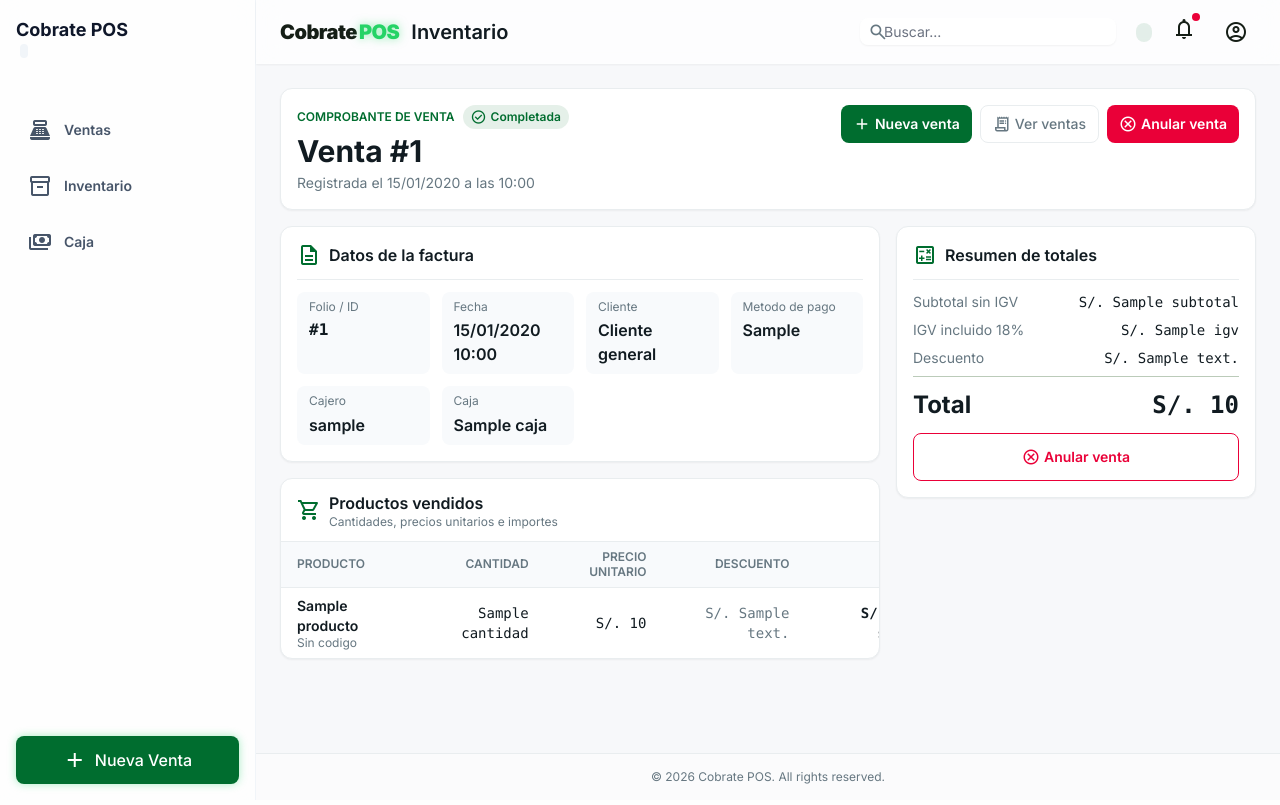
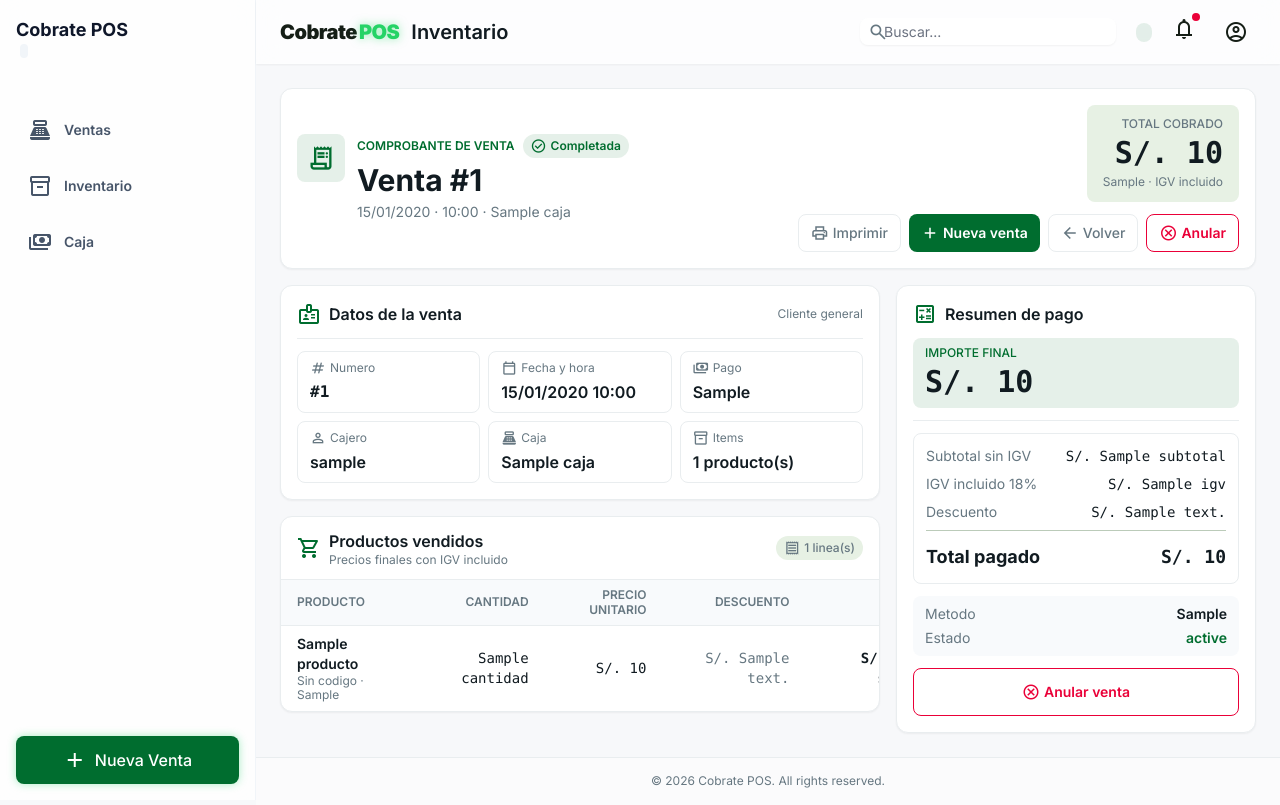
Before and after one commit to Yerridev/sistema-pos, a Django app: template templates/dashboard/detalle_venta.html in a window 1280 px wide. Run offline with Django 5.2, Linux system fonts and the light colour scheme; the template is opened without the code that fills it: most values are stand-ins (such as "Sample title", 1, 10 or a date in 2020); some libraries are stand-ins or nearby versions.

Commit message:
feat: mejorar detalle de venta

```diff
--- a/templates/dashboard/detalle_venta.html
+++ b/templates/dashboard/detalle_venta.html
@@ -15,8 +15,12 @@
   </div>
   {% endif %}
 
-  <section class="bg-white rounded-xl shadow-sm border border-border-subtle p-lg">
-    <div class="flex flex-col xl:flex-row xl:items-start xl:justify-between gap-lg">
+  <section class="bg-white rounded-xl shadow-sm border border-border-subtle overflow-hidden">
+    <div class="p-lg flex flex-col xl:flex-row xl:items-center xl:justify-between gap-lg">
+      <div class="min-w-0 flex items-start gap-md">
+        <div class="hidden sm:flex h-12 w-12 shrink-0 items-center justify-center rounded-lg bg-primary/10 text-primary">
+          <span class="material-symbols-outlined text-[28px]" aria-hidden="true">receipt_long</span>
+        </div>
         <div class="min-w-0">
           <div class="flex flex-wrap items-center gap-sm">
             <p class="text-caption-xs font-semibold uppercase text-primary">Comprobante de venta</p>
@@ -37,25 +41,37 @@
             </span>
             {% endif %}
           </div>
-        <h1 class="mt-xs text-3xl font-bold text-text-primary">Venta #{{ venta.id }}</h1>
-        <p class="mt-xs text-sm text-text-secondary">Registrada el {{ venta.fecha|date:"d/m/Y" }} a las {{ venta.fecha|date:"H:i" }}</p>
+          <h1 class="mt-xs text-2xl sm:text-3xl font-bold text-text-primary">Venta #{{ venta.id }}</h1>
+          <p class="mt-xs text-sm text-text-secondary">{{ venta.fecha|date:"d/m/Y" }} · {{ venta.fecha|date:"H:i" }} · {{ venta.caja.nombre }}</p>
+        </div>
       </div>
 
-      <div class="flex flex-wrap gap-sm">
+      <div class="flex flex-col sm:items-end gap-md">
+        <div class="rounded-lg bg-surface-container px-lg py-md text-left sm:text-right">
+          <p class="text-caption-xs font-medium uppercase text-text-secondary">Total cobrado</p>
+          <p class="mt-xs font-mono text-3xl font-bold text-text-primary">S/. {{ venta.total }}</p>
+          <p class="mt-xs text-caption-xs text-text-secondary">{{ venta.get_metodo_pago_display }} · IGV incluido</p>
+        </div>
+        <div class="flex flex-wrap justify-start sm:justify-end gap-sm">
+          <button type="button" id="print-sale" class="inline-flex items-center justify-center gap-xs rounded-lg border border-border-subtle px-md py-sm text-sm font-medium text-text-secondary hover:bg-slate-50 transition-colors">
+            <span class="material-symbols-outlined text-[18px]" aria-hidden="true">print</span>
+            Imprimir
+          </button>
           <a href="{% url 'ventas:nueva_venta' %}" class="inline-flex items-center justify-center gap-xs rounded-lg bg-primary px-md py-sm text-sm font-semibold text-white hover:bg-primary-hover focus:ring-4 focus:ring-primary/20 transition-colors">
             <span class="material-symbols-outlined text-[18px]" aria-hidden="true">add</span>
             Nueva venta
           </a>
           <a href="{% url 'ventas:dashboard' %}" class="inline-flex items-center justify-center gap-xs rounded-lg border border-border-subtle px-md py-sm text-sm font-medium text-text-secondary hover:bg-slate-50 transition-colors">
-          <span class="material-symbols-outlined text-[18px]" aria-hidden="true">receipt_long</span>
-          Ver ventas
+            <span class="material-symbols-outlined text-[18px]" aria-hidden="true">arrow_back</span>
+            Volver
           </a>
           {% if venta.estado != "ANULADA" %}
-        <button id="open-cancel-modal" type="button" class="inline-flex items-center justify-center gap-xs rounded-lg bg-error px-md py-sm text-sm font-semibold text-white hover:bg-red-700 focus:ring-4 focus:ring-red-200 transition-colors">
+          <button id="open-cancel-modal" type="button" class="inline-flex items-center justify-center gap-xs rounded-lg border border-error px-md py-sm text-sm font-semibold text-error hover:bg-red-50 focus:ring-4 focus:ring-red-100 transition-colors">
             <span class="material-symbols-outlined text-[18px]" aria-hidden="true">cancel</span>
-          Anular venta
+            Anular
           </button>
           {% endif %}
+        </div>
       </div>
     </div>
   </section>
@@ -63,39 +79,63 @@
   <section class="grid grid-cols-1 xl:grid-cols-[minmax(0,1fr),360px] gap-lg items-start">
     <div class="flex flex-col gap-lg">
       <article class="bg-white rounded-xl shadow-sm border border-border-subtle p-lg">
-        <div class="flex items-center gap-sm border-b border-border-subtle pb-md">
-          <span class="material-symbols-outlined text-primary" aria-hidden="true">description</span>
-          <h2 class="font-semibold text-text-primary">Datos de la factura</h2>
+        <div class="flex items-center justify-between gap-md border-b border-border-subtle pb-md">
+          <div class="flex items-center gap-sm">
+            <span class="material-symbols-outlined text-primary" aria-hidden="true">badge</span>
+            <h2 class="font-semibold text-text-primary">Datos de la venta</h2>
+          </div>
+          <span class="text-caption-xs text-text-secondary">Cliente general</span>
         </div>
 
-        <dl class="mt-md grid grid-cols-1 sm:grid-cols-2 xl:grid-cols-4 gap-md">
-          <div class="rounded-lg bg-slate-50 px-md py-sm">
-            <dt class="text-caption-xs text-text-secondary">Folio / ID</dt>
+        <dl class="mt-md grid grid-cols-1 sm:grid-cols-2 xl:grid-cols-3 gap-sm">
+          <div class="rounded-lg border border-border-subtle px-md py-sm">
+            <dt class="flex items-center gap-xs text-caption-xs text-text-secondary">
+              <span class="material-symbols-outlined text-[16px]" aria-hidden="true">tag</span>
+              Numero
+            </dt>
             <dd class="mt-xs font-mono font-semibold text-text-primary">#{{ venta.id }}</dd>
           </div>
-          <div class="rounded-lg bg-slate-50 px-md py-sm">
-            <dt class="text-caption-xs text-text-secondary">Fecha</dt>
+          <div class="rounded-lg border border-border-subtle px-md py-sm">
+            <dt class="flex items-center gap-xs text-caption-xs text-text-secondary">
+              <span class="material-symbols-outlined text-[16px]" aria-hidden="true">calendar_today</span>
+              Fecha y hora
+            </dt>
             <dd class="mt-xs font-semibold text-text-primary">{{ venta.fecha|date:"d/m/Y H:i" }}</dd>
           </div>
-          <div class="rounded-lg bg-slate-50 px-md py-sm">
-            <dt class="text-caption-xs text-text-secondary">Cliente</dt>
-            <dd class="mt-xs font-semibold text-text-primary">Cliente general</dd>
-          </div>
-          <div class="rounded-lg bg-slate-50 px-md py-sm">
-            <dt class="text-caption-xs text-text-secondary">Metodo de pago</dt>
+          <div class="rounded-lg border border-border-subtle px-md py-sm">
+            <dt class="flex items-center gap-xs text-caption-xs text-text-secondary">
+              <span class="material-symbols-outlined text-[16px]" aria-hidden="true">payments</span>
+              Pago
+            </dt>
             <dd class="mt-xs font-semibold text-text-primary">{{ venta.get_metodo_pago_display }}</dd>
           </div>
-          <div class="rounded-lg bg-slate-50 px-md py-sm">
-            <dt class="text-caption-xs text-text-secondary">Cajero</dt>
+          <div class="rounded-lg border border-border-subtle px-md py-sm">
+            <dt class="flex items-center gap-xs text-caption-xs text-text-secondary">
+              <span class="material-symbols-outlined text-[16px]" aria-hidden="true">person</span>
+              Cajero
+            </dt>
             <dd class="mt-xs font-semibold text-text-primary">{{ venta.cajero.username }}</dd>
           </div>
-          <div class="rounded-lg bg-slate-50 px-md py-sm">
-            <dt class="text-caption-xs text-text-secondary">Caja</dt>
+          <div class="rounded-lg border border-border-subtle px-md py-sm">
+            <dt class="flex items-center gap-xs text-caption-xs text-text-secondary">
+              <span class="material-symbols-outlined text-[16px]" aria-hidden="true">point_of_sale</span>
+              Caja
+            </dt>
             <dd class="mt-xs font-semibold text-text-primary">{{ venta.caja.nombre }}</dd>
           </div>
+          <div class="rounded-lg border border-border-subtle px-md py-sm">
+            <dt class="flex items-center gap-xs text-caption-xs text-text-secondary">
+              <span class="material-symbols-outlined text-[16px]" aria-hidden="true">inventory_2</span>
+              Items
+            </dt>
+            <dd class="mt-xs font-semibold text-text-primary">{{ venta.detalles.count }} producto(s)</dd>
+          </div>
           {% if venta.estado == "ANULADA" %}
-          <div class="rounded-lg bg-red-50 px-md py-sm sm:col-span-2">
-            <dt class="text-caption-xs text-error">Anulacion</dt>
+          <div class="rounded-lg bg-red-50 px-md py-sm sm:col-span-2 xl:col-span-3">
+            <dt class="flex items-center gap-xs text-caption-xs text-error">
+              <span class="material-symbols-outlined text-[16px]" aria-hidden="true">report</span>
+              Anulacion
+            </dt>
             <dd class="mt-xs text-sm font-medium text-text-primary">
               {{ venta.fecha_anulacion|date:"d/m/Y H:i" }} por {{ venta.anulado_por.username|default:"-" }}
             </dd>
@@ -106,12 +146,18 @@
       </article>
 
       <article class="bg-white rounded-xl shadow-sm border border-border-subtle overflow-hidden">
-        <div class="px-lg py-md border-b border-border-subtle flex items-center gap-sm">
+        <div class="px-lg py-md border-b border-border-subtle flex flex-col sm:flex-row sm:items-center sm:justify-between gap-sm">
+          <div class="flex items-center gap-sm">
             <span class="material-symbols-outlined text-primary" aria-hidden="true">shopping_cart</span>
             <div>
               <h2 class="font-semibold text-text-primary">Productos vendidos</h2>
-            <p class="text-caption-xs text-text-secondary">Cantidades, precios unitarios e importes</p>
+              <p class="text-caption-xs text-text-secondary">Precios finales con IGV incluido</p>
             </div>
+          </div>
+          <span class="inline-flex items-center gap-xs rounded-full bg-surface-container px-sm py-xs text-caption-xs font-medium text-text-secondary">
+            <span class="material-symbols-outlined text-[16px]" aria-hidden="true">receipt</span>
+            {{ venta.detalles.count }} linea(s)
+          </span>
         </div>
 
         <div class="overflow-x-auto">
@@ -130,11 +176,11 @@
               <tr class="hover:bg-slate-50 transition-colors">
                 <td class="px-lg py-sm">
                   <p class="font-semibold text-text-primary">{{ detalle.producto.nombre }}</p>
-                  <p class="text-caption-xs text-text-secondary">{{ detalle.producto.codigo_barra|default:"Sin codigo" }}</p>
+                  <p class="text-caption-xs text-text-secondary">{{ detalle.producto.codigo_barra|default:"Sin codigo" }} · {{ detalle.producto.get_unidad_display }}</p>
                 </td>
                 <td class="px-lg py-sm text-right font-mono text-text-primary">{{ detalle.cantidad }}</td>
                 <td class="px-lg py-sm text-right font-mono text-text-primary">S/. {{ detalle.precio_unitario }}</td>
-                <td class="px-lg py-sm text-right font-mono text-text-secondary">S/. {{ detalle.descuento_linea }}</td>
+                <td class="px-lg py-sm text-right font-mono {% if detalle.descuento_linea > 0 %}text-error{% else %}text-text-secondary{% endif %}">S/. {{ detalle.descuento_linea }}</td>
                 <td class="px-lg py-sm text-right font-mono font-semibold text-text-primary">S/. {{ detalle.subtotal }}</td>
               </tr>
               {% empty %}
@@ -149,27 +195,44 @@
     </div>
 
     <aside class="bg-white rounded-xl shadow-sm border border-border-subtle p-lg flex flex-col gap-md xl:sticky xl:top-6">
-      <div class="flex items-center gap-sm border-b border-border-subtle pb-md">
+      <div class="border-b border-border-subtle pb-md">
+        <div class="flex items-center gap-sm">
           <span class="material-symbols-outlined text-primary" aria-hidden="true">calculate</span>
-        <h2 class="font-semibold text-text-primary">Resumen de totales</h2>
+          <h2 class="font-semibold text-text-primary">Resumen de pago</h2>
+        </div>
+        <div class="mt-md rounded-lg bg-primary/10 px-md py-sm">
+          <p class="text-caption-xs font-medium uppercase text-primary">Importe final</p>
+          <p class="mt-xs font-mono text-3xl font-bold text-text-primary">S/. {{ venta.total }}</p>
+        </div>
       </div>
 
-      <div class="flex flex-col gap-sm">
-        <div class="flex justify-between text-sm text-text-secondary">
+      <div class="flex flex-col gap-sm rounded-lg border border-border-subtle p-md">
+        <div class="flex items-center justify-between gap-md text-sm text-text-secondary">
           <span>Subtotal sin IGV</span>
           <span class="font-mono text-text-primary">S/. {{ venta.subtotal }}</span>
         </div>
-        <div class="flex justify-between text-sm text-text-secondary">
+        <div class="flex items-center justify-between gap-md text-sm text-text-secondary">
           <span>IGV incluido 18%</span>
           <span class="font-mono text-text-primary">S/. {{ venta.igv }}</span>
         </div>
-        <div class="flex justify-between text-sm text-text-secondary">
+        <div class="flex items-center justify-between gap-md text-sm text-text-secondary">
           <span>Descuento</span>
           <span class="font-mono text-text-primary">S/. {{ venta.descuento }}</span>
         </div>
-        <div class="flex justify-between border-t border-outline-variant pt-md text-2xl font-bold text-text-primary">
-          <span>Total</span>
+        <div class="flex items-center justify-between gap-md border-t border-outline-variant pt-md text-lg font-bold text-text-primary">
+          <span>Total pagado</span>
           <span class="font-mono">S/. {{ venta.total }}</span>
+        </div>
+      </div>
+
+      <div class="rounded-lg bg-slate-50 px-md py-sm text-sm">
+        <div class="flex items-center justify-between gap-md">
+          <span class="text-text-secondary">Metodo</span>
+          <span class="font-semibold text-text-primary">{{ venta.get_metodo_pago_display }}</span>
+        </div>
+        <div class="mt-xs flex items-center justify-between gap-md">
+          <span class="text-text-secondary">Estado</span>
+          <span class="font-semibold {% if venta.estado == 'ANULADA' %}text-error{% else %}text-primary{% endif %}">{{ venta.get_estado_display }}</span>
         </div>
       </div>
 
@@ -203,7 +266,7 @@
     <form method="post" action="{% url 'ventas:anular_venta' venta.id %}" class="p-lg flex flex-col gap-md">
       {% csrf_token %}
       <div class="rounded-lg bg-red-50 px-md py-sm text-sm text-error">
-        ¿Estas seguro de que deseas anular esta venta? Esta operacion no debe usarse por accidente.
+        Estas seguro de que deseas anular esta venta? Esta operacion no debe usarse por accidente.
       </div>
       <div>
         <label for="motivo" class="text-caption-xs font-medium text-text-secondary">Motivo de anulacion</label>
@@ -226,6 +289,9 @@
 {% endblock %}
 
 {% block extra_js %}
+<script>
+  document.getElementById("print-sale")?.addEventListener("click", () => window.print());
+</script>
 {% if venta.estado != "ANULADA" %}
 <script>
   const modal = document.getElementById("cancel-modal");
```
Lines whose indentation alone changed are shown as unchanged.
